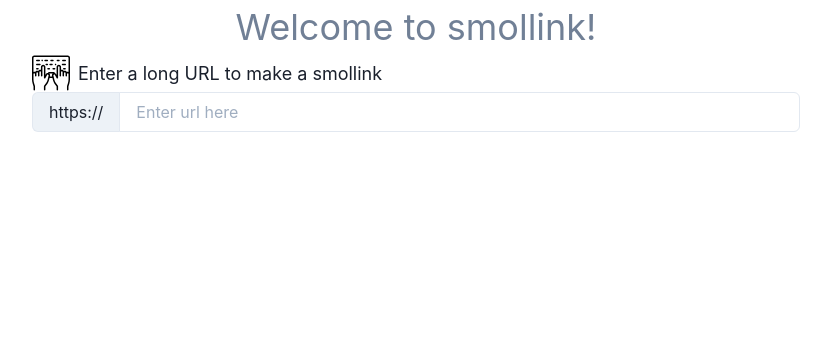
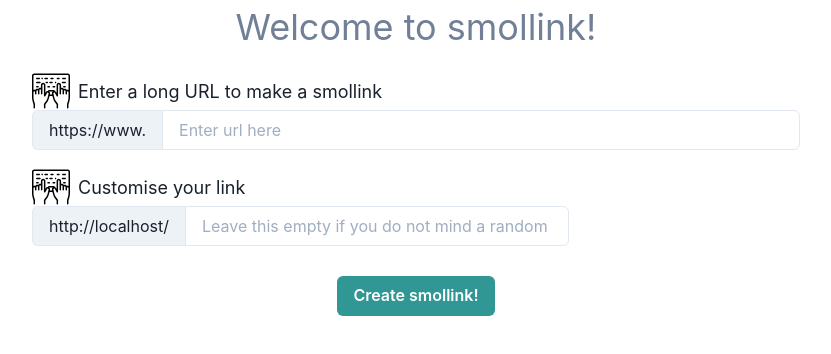
Before and after one commit to MaxChan97/smollink, a React (Create React App) app: page / in a window 1280 px wide. Shown: the top 354 px of the page, without its empty margins (224-1055 px from the left). Built offline with nearby package versions, Linux system fonts and the light colour scheme.

Commit message:
shortened to original url persistence completed plus tested

```diff
--- a/package.json
+++ b/package.json
@@ -19,6 +19,7 @@
     "react-sidebar": "^3.0.2",
     "react-toastify": "^7.0.4",
     "redux": "^4.1.0",
+    "validator": "^13.6.0",
     "web-vitals": "^1.0.1"
   },
   "scripts": {
--- a/src/App.js
+++ b/src/App.js
@@ -6,9 +6,9 @@ import ShortenURL from './pages/ShortenURL';
 
 function App() {
   return (
-    <div className="App">
+    <div className='App'>
       <Switch>
-        <Route exact path="/" component={ShortenURL} />
+        <Route exact path='/' component={ShortenURL} />
       </Switch>
     </div>
   );
--- a/src/index.js
+++ b/src/index.js
@@ -9,6 +9,7 @@ import { BrowserRouter } from 'react-router-dom';
 
 // imports for toast alerts
 import { ToastContainer } from 'react-toastify';
+import 'react-toastify/dist/ReactToastify.css';
 
 // imports for Chakra UI
 import { ChakraProvider } from '@chakra-ui/react';
@@ -16,7 +17,7 @@ import { ChakraProvider } from '@chakra-ui/react';
 ReactDOM.render(
   <React.StrictMode>
     <ToastContainer
-      position="top-right"
+      position='top-right'
       autoClose={5000}
       hideProgressBar={false}
       newestOnTop={false}
--- a/src/pages/ShortenURL/index.js
+++ b/src/pages/ShortenURL/index.js
@@ -1,15 +1,98 @@
 import React, { useState } from 'react';
-// imports for firebase
-//import { db } from '../../firebase';
-// imports for generating random string
-//import cryptoRandomString from 'crypto-random-string';
 // imports for charkra ui components
-import { Text, Input, InputGroup, InputLeftAddon } from '@chakra-ui/react';
+import {
+  Text,
+  Input,
+  InputGroup,
+  InputLeftAddon,
+  Button,
+} from '@chakra-ui/react';
 // imports for local assets
 import TypingIcon from '../../assets/icons/TypingIcon.svg';
+// imports for validating URL
+import validator from 'validator';
+// imports for alert messages
+import { toast } from 'react-toastify';
+// imports for generating random string
+import cryptoRandomString from 'crypto-random-string';
+// imports for firebase
+import { db } from '../../firebase';
 
 export default function ShortenURL() {
-  const [originalURL, setOriginalURL] = useState('');
+  const [inputURL, setInputURL] = useState('');
+  const [customSmollinkAlias, setCustomSmollinkAlias] = useState('');
+
+  function processURL(inputURL) {
+    let processedURL;
+    if (inputURL.slice(0, 12) === 'https://www.') {
+      // this format 'https://www.google.com'
+      // no need do anything
+      processedURL = inputURL;
+    } else if (inputURL.slice(0, 8) === 'https://') {
+      // this format 'https://google.com'
+      const rawURL = inputURL.slice(8);
+      processedURL = 'https://www.' + rawURL;
+    } else if (inputURL.slice(0, 4) === 'www.') {
+      // this format 'www.google.com'
+      const rawURL = inputURL.slice(4);
+      processedURL = 'https://www.' + rawURL;
+    } else {
+      // this format 'google.com'
+      processedURL = 'https://www.' + inputURL;
+    }
+    return processedURL;
+  }
+
+  async function isCustomSmollinkAliasTaken() {
+    const firebaseDoc = await db
+      .collection('smollinks')
+      .doc(customSmollinkAlias)
+      .get();
+    return firebaseDoc.exists;
+  }
+
+  function isCustomSmollinkAliasValid() {
+    // always returns false
+    return validator.isURL('https://www.google.com/' + customSmollinkAlias);
+  }
+
+  async function onCreateSmollink() {
+    // check the format of the originalURL input i.e. is it 'https://www.google.com' or 'https://google.com' or 'www.google.com' or 'google.com' and process accordingly
+    let processedURL = processURL(inputURL);
+    // check if URL to be shortened is legit
+    const isURLValid = validator.isURL(processedURL);
+    if (isURLValid) {
+      // check if users custom smollink alias is usable
+      if (customSmollinkAlias !== '' && (await isCustomSmollinkAliasTaken())) {
+        toast.error('Custom link inputted is already taken!');
+      } else if (customSmollinkAlias !== '' && !isCustomSmollinkAliasValid()) {
+        toast.error('Custom link inputted is not a valid URL!');
+      } else {
+        let smollinkAlias;
+        if (customSmollinkAlias !== '') {
+          // use custom smollink alias
+          smollinkAlias = customSmollinkAlias;
+        } else {
+          // generate random string as smollink alias
+          smollinkAlias = cryptoRandomString({ length: 10, type: 'url-safe' });
+        }
+        // persist and send success msg
+        db.collection('smollinks')
+          .doc(smollinkAlias)
+          .set({
+            originalURL: processedURL,
+          })
+          .then(() => {
+            toast.success('smollink successfully created!');
+          })
+          .catch((error) => {
+            console.error('Error writing document: ', error);
+          });
+      }
+    } else {
+      toast.error('The inputted URL is invalid!');
+    }
+  }
 
   return (
     <div style={{ display: 'flex', justifyContent: 'center' }}>
@@ -21,7 +104,7 @@ export default function ShortenURL() {
           width: '60%',
         }}
       >
-        <Text color="gray.500" fontSize="4xl">
+        <Text color='gray.500' fontSize='4xl'>
           Welcome to smollink!
         </Text>
         <div
@@ -30,27 +113,62 @@ export default function ShortenURL() {
             width: '100%',
             textAlign: 'start',
             alignItems: 'center',
+            paddingTop: '18px',
           }}
         >
           <img
             src={TypingIcon}
-            alt=""
+            alt=''
             style={{ height: '38px', marginRight: '8px' }}
           />
-          <Text color="black.500" fontSize="lg">
+          <Text color='black.500' fontSize='lg'>
             Enter a long URL to make a smollink
           </Text>
         </div>
         <InputGroup>
-          <InputLeftAddon children="https://" />
+          <InputLeftAddon children='https://www.' />
           <Input
-            value={originalURL}
+            value={inputURL}
             onChange={(e) => {
-              setOriginalURL(e.target.value);
+              setInputURL(e.target.value);
             }}
-            placeholder="Enter url here"
+            placeholder='Enter url here'
           />
         </InputGroup>
+        <div
+          style={{
+            display: 'flex',
+            width: '100%',
+            textAlign: 'start',
+            alignItems: 'center',
+            paddingTop: '18px',
+          }}
+        >
+          <img
+            src={TypingIcon}
+            alt=''
+            style={{ height: '38px', marginRight: '8px' }}
+          />
+          <Text color='black.500' fontSize='lg'>
+            Customise your link
+          </Text>
+        </div>
+        <InputGroup>
+          <InputLeftAddon children={window.location.href} />
+          <Input
+            value={customSmollinkAlias}
+            onChange={(e) => {
+              setCustomSmollinkAlias(e.target.value);
+            }}
+            width='50%'
+            placeholder='Leave this empty if you do not mind a random link'
+          />
+        </InputGroup>
+        <div style={{ paddingTop: '30px' }}>
+          <Button colorScheme='teal' variant='solid' onClick={onCreateSmollink}>
+            Create smollink!
+          </Button>
+        </div>
       </div>
     </div>
   );
```
Also changed, not shown: 1 other file (tests, documents, lock files or other folders).
